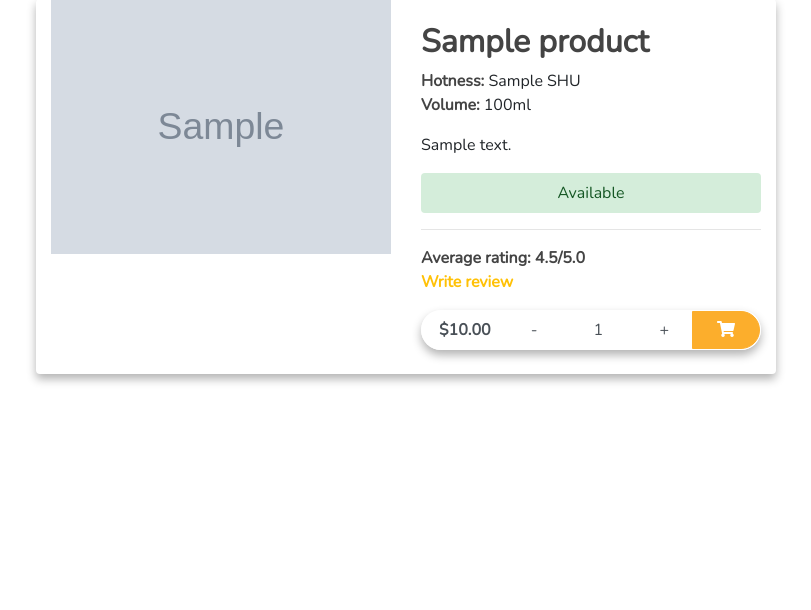
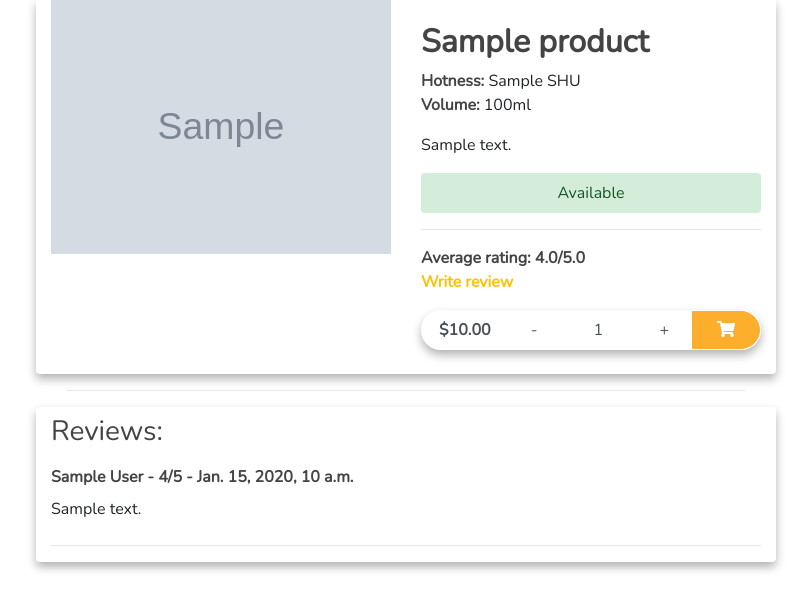
Before and after one commit to castobary/finesauces, a Django app: a page that uses templates/listings/product_detail.html in a window 1280 px wide. Shown: the part 113-723 px from the top of the page, without its empty margins (234-1045 px from the left). Run offline with Django 5.2, Linux system fonts and the light colour scheme; tables that the repository leaves empty hold one stand-in row (values such as "Sample post"); grey boxes marked "Sample" are stand-in pictures; some libraries are stand-ins or nearby versions.

Commit message:
making reviews

```diff
--- a/listings/form.py
+++ b/listings/forms.py
@@ -15,7 +15,5 @@ class ReviewForm(forms.ModelForm):
                     'class': 'form-control shadow px-2',
                     'rows': 6
                 }),
-            'rating': forms.RadioSelect(
-                choices= REVIEW_CHOICES
-            )
+            'rating': forms.RadioSelect
         }
--- a/listings/models.py
+++ b/listings/models.py
@@ -45,6 +45,13 @@ class Product(models.Model):
             'listings:product_detail',
             args=[self.category.slug,self.slug])
 
+     def get_average_review_score(self):
+        average_score = 0.0
+        if self.reviews.count() > 0:
+            total_score = sum([review.rating for review in self.reviews.all()])
+            average_score = total_score / self.reviews.count()
+            return round(average_score, 1)
+
 
 # Reviews Model
 
--- a/listings/views.py
+++ b/listings/views.py
@@ -1,5 +1,6 @@
-from django.shortcuts import render, get_object_or_404
-from .models import Category, Product
+from django.shortcuts import render, get_object_or_404, redirect
+from .models import Category, Product, Review
+from .forms import ReviewForm
 
 # Create your views here.
 
@@ -30,8 +31,31 @@ def product_detail(request, category_slug, product_slug):
         category_id = category.id,
         slug=product_slug
         )
+
+    if request.method == 'POST':
+        review_form = ReviewForm(request.POST)
+
+        if review_form.is_valid():
+            cf = review_form.cleaned_data
+
+            author_name = "Anonymous"
+            Review.objects.create(
+                product = product,
+                author = author_name,
+                rating = cf['rating'],
+                text = cf['text']
+            )
+
+        return redirect(
+            'listings:product_detail',
+            category_slug = category_slug, product_slug = product_slug)
+
+    else:
+        review_form = ReviewForm()
+
     return render(
          request,'listings/product_detail.html',
          {
-           'product': product
+           'product': product,
+           'review_form': review_form
             })
--- a/templates/listings/product_detail.html
+++ b/templates/listings/product_detail.html
@@ -41,7 +41,7 @@
         <hr>
         <div class="review">
         <span class="font-weight-bold text-grey">
-        Average rating: 4.5/5.0
+        Average rating: {{ product.get_average_review_score}}/5.0
        </span>
        <div class="mb-3 font-weight-bold">
           <a href="" class="text-warning" data-toggle="modal", data-target="#myModal">
@@ -81,8 +81,25 @@
 </div>
 </div>
 
+<hr class="col-7 mx-auto">
+<div class="card shadow-custom border-0 col-lg-8 mx-auto mb-3">
+   <h3 class="py-2 text-grey">Reviews:</h3>
+   {% for review in product.reviews.all %}
+     <span class="font-weight-bold py-2 text-grey">
+       {{ review.author }} - {{ review.rating }}/5 - {{ review.created }}
+      </span>
+     <span class="text-justify pb-2">
+    {{ review.text }}
+   </span>
+<hr>
+{% empty %}
+<span class="pb-2">Currently no reviews</span>
+{% endfor %}
+</div>
+
+
 <!-- MODAL -->
-<! -- PopUp window for reviews -->
+<!-- PopUp window for reviews -->
 <div class="modal" id="myModal">
     <div class="modal-dialog">
       <div class="modal-content">
@@ -91,55 +108,51 @@
              <button class="close" data-dismiss="modal">×</button>
          </div>
 
-    <form>
+    <form method='POST'>
+        {% csrf_token %}
      <div class="modal-body">
         <div class="bg-grey">
              <div class="text-center pt-2">
               Rating:
               <div id="full-stars" class="d-inline text-center">
                 <div class="rating-group">
+
                 <label class="rating__label" for="id_rating_0">
-                     <i class="rating__icon rating__icon--star fa fa-star">
-                     </i>
+                  <i class="rating__icon rating__icon--star fa fa-star"></i>
                    </label>
                     <input class="rating__input" name="rating"
                        id="id_rating_0" value="1" type="radio" required>
 
                     <label class="rating__label" for="id_rating_1">
-        <i class="rating__icon rating__icon--star fa fa-star">
-                     </i>
+                      <i class="rating__icon rating__icon--star fa fa-star"></i>
                      </label>
                     <input class="rating__input" name="rating"
                       id="id_rating_1" value="2" type="radio" required>
 
                      <label class="rating__label" for="id_rating_2">
-                    <i class="rating__icon rating__icon--star fa fa-star">
-                      </i>
+                     <i class="rating__icon rating__icon--star fa fa-star"></i>
                     </label>
                     <input class="rating__input" name="rating"
                      id="id_rating_2" value="3" type="radio" required>
 
                     <label class="rating__label" for="id_rating_3">
-                      <i class="rating__icon rating__icon--star fa fa-star">
-                      </i>
+                       <i class="rating__icon rating__icon--star fa fa-star"></i>
                     </label>
                     <input class="rating__input" name="rating"
                      id="id_rating_3" value="4" type="radio" required>
 
                     <label class="rating__label" for="id_rating_4">
-                       <i class="rating__icon rating__icon--star fa fa-star">
-                      </i>
+                       <i class="rating__icon rating__icon--star fa fa-star"></i>
                      </label>
                    <input class="rating__input" name="rating"
                       id="id_rating_4" value="5" type="radio" checked required>
                     </div>
                 </div>
-             </div>
+
              <hr class="m-0">
             <div class="input-field text-center p-2">
-             <textarea cols="40" rows="6"
-               class="form-control shadow px-2">
-                  </textarea>
+                 {{ review_form.text }}
+
                </div>
             </div>
              </div>
```
Also changed, not shown: listings/admin.py (+8 -1 lines), ReadMe.md. Lines whose indentation alone changed are shown as unchanged.
